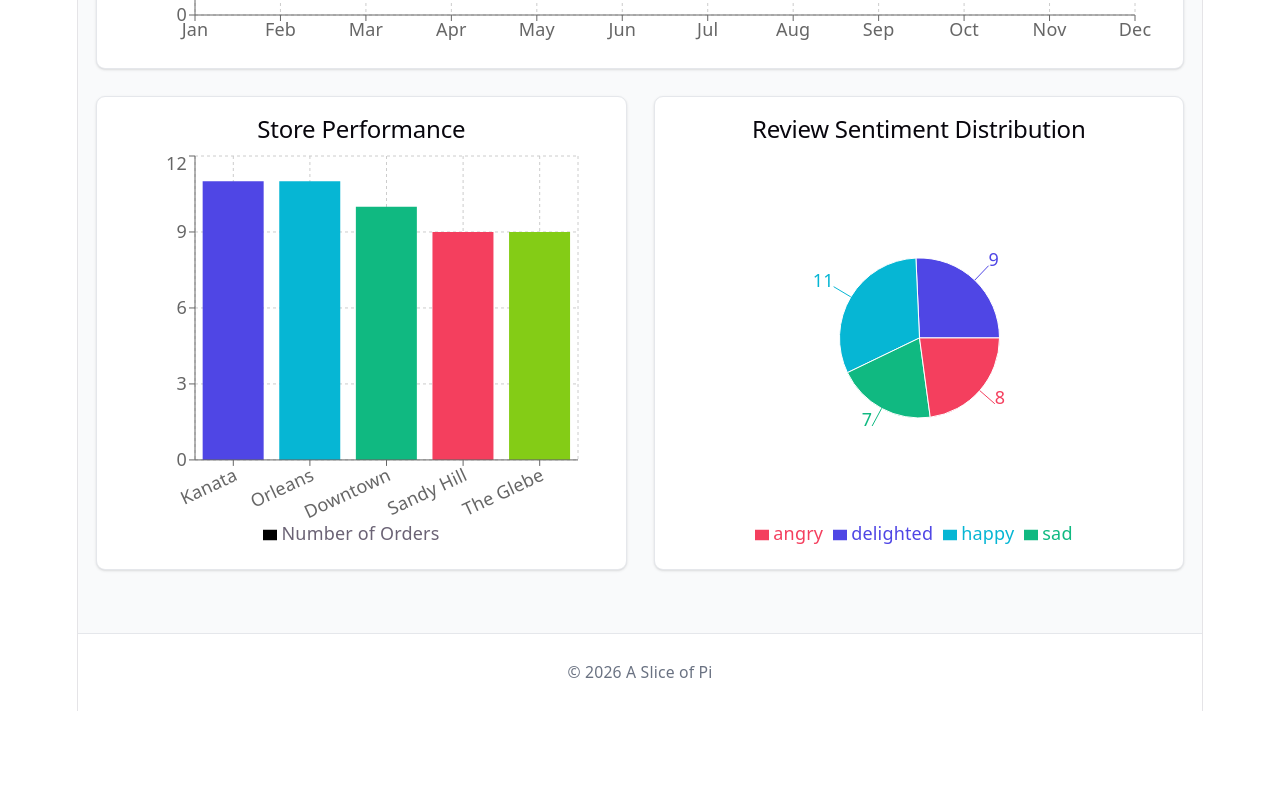
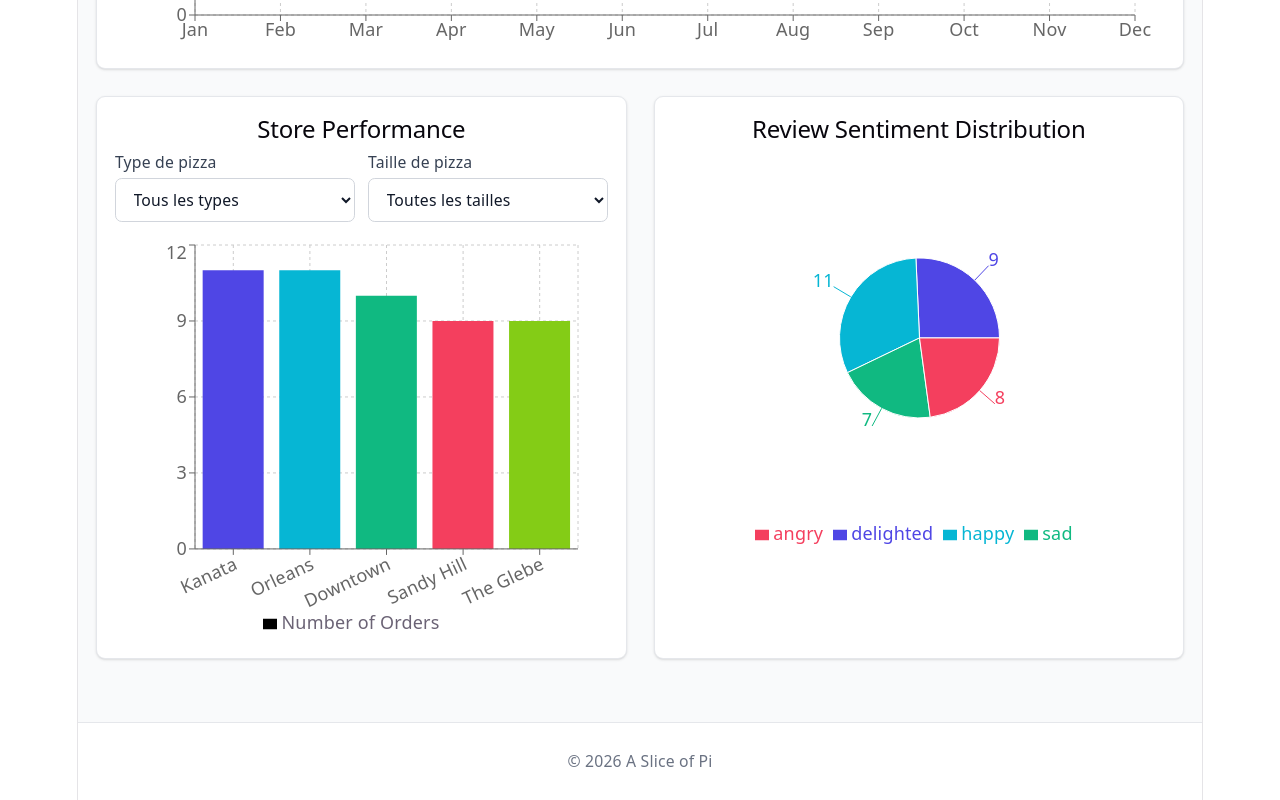
Before and after one commit to saoussen-slii/a-slice-of-pi-dashboard, a React (Vite) app: page / in a window 1280 px wide. Shown: the part 784-1584 px from the top of the page. Before the commit the page ends 1495 px from the top, so only its background shows below. Built offline with nearby package versions, Linux system fonts and the light colour scheme.

Commit message:
feature : ajouter un filtre pour les taille et type de pizza pour le graphe a bar

```diff
--- a/src/App.tsx
+++ b/src/App.tsx
@@ -5,6 +5,10 @@ import {
   MonthlyRevenueLineChart,
 } from "./components/charts";
 import TotalRevenueCard from "./components/kpi";
+import { orders } from "./data";
+import type { Order } from "./types.ts";
+
+const allOrders = orders as Order[];
 
 const App = () => {
   return (
@@ -15,8 +19,6 @@ const App = () => {
         </h1>
       </header>
 
-      <section aria-label="Filtres du tableau de bord"></section>
-
       <main className="mx-auto grid w-full min-w-0 max-w-6xl grid-cols-1 gap-6 p-4 xl:grid-cols-2">
         <div className="xl:col-span-2">
           <TotalRevenueCard />
@@ -26,7 +28,7 @@ const App = () => {
           <MonthlyRevenueLineChart />
         </div>
 
-        <StoreBarChart />
+        <StoreBarChart orders={allOrders} />
         <ReviewPieChart />
       </main>
 
--- a/src/components/charts/StoreBarChart.tsx
+++ b/src/components/charts/StoreBarChart.tsx
@@ -1,3 +1,4 @@
+import { useMemo, useState } from "react";
 import { ChartCard } from "../../common";
 import {
   BarChart,
@@ -10,16 +11,42 @@ import {
   Legend,
   ResponsiveContainer,
 } from "recharts";
-import { orders } from "../../data";
 import { CHART_COLORS } from "../../constants";
 import { getFrequencyCount } from "../../utils";
-import type { Order } from "../../types.ts";
+import type { Order, PizzaSize, PizzaType } from "../../types.ts";
+import { PizzaFilters } from "../filters";
 
-const storeCounts = getFrequencyCount(orders as Order[], "store");
+interface StoreBarChartProps {
+  orders: Order[];
+}
 
-const StoreBarChart = () => {
+const StoreBarChart = ({ orders }: StoreBarChartProps) => {
+  const [pizzaType, setPizzaType] = useState<PizzaType | "">("");
+  const [pizzaSize, setPizzaSize] = useState<PizzaSize | "">("");
+  const filteredOrders = useMemo(
+    () =>
+      orders
+        .map((order) => ({
+          ...order,
+          items: order.items.filter(
+            (item) =>
+              (!pizzaType || item.type === pizzaType) &&
+              (!pizzaSize || item.size === pizzaSize),
+          ),
+        }))
+        .filter((order) => order.items.length > 0),
+    [orders, pizzaType, pizzaSize],
+  );
+  const storeCounts = getFrequencyCount(filteredOrders, "store");
+
   return (
     <ChartCard title="Store Performance">
+      <PizzaFilters
+        pizzaType={pizzaType}
+        pizzaSize={pizzaSize}
+        onPizzaTypeChange={setPizzaType}
+        onPizzaSizeChange={setPizzaSize}
+      />
       <ResponsiveContainer width="100%" height={400}>
         <BarChart
           data={storeCounts}
--- /dev/null
+++ b/src/components/filters/PizzaFilters.tsx
@@ -0,0 +1,80 @@
+import type { PizzaSize, PizzaType } from "../../types.ts";
+
+interface PizzaFiltersProps {
+  pizzaType: PizzaType | "";
+  pizzaSize: PizzaSize | "";
+  onPizzaTypeChange: (value: PizzaType | "") => void;
+  onPizzaSizeChange: (value: PizzaSize | "") => void;
+}
+
+const pizzaTypes: PizzaType[] = [
+  "Cheese",
+  "Deluxe",
+  "Hawaiian",
+  "Meatlovers",
+  "Pepperoni",
+];
+const pizzaSizes: PizzaSize[] = ["S", "M", "L"];
+
+const PizzaFilters = ({
+  pizzaType,
+  pizzaSize,
+  onPizzaTypeChange,
+  onPizzaSizeChange,
+}: PizzaFiltersProps) => {
+  return (
+    <section
+      aria-label="Filtres des commandes"
+      className="mb-4 flex flex-col gap-3 sm:flex-row"
+    >
+      <div className="flex min-w-0 flex-1 flex-col gap-1 text-left">
+        <label
+          htmlFor="pizza-type"
+          className="text-sm font-medium text-gray-700"
+        >
+          Type de pizza
+        </label>
+        <select
+          id="pizza-type"
+          value={pizzaType}
+          onChange={(event) =>
+            onPizzaTypeChange(event.target.value as PizzaType | "")
+          }
+          className="w-full rounded-md border border-gray-300 bg-white px-3 py-2 text-sm text-gray-900 focus:border-indigo-500 focus:outline-none focus:ring-2 focus:ring-indigo-200"
+        >
+          <option value="">Tous les types</option>
+          {pizzaTypes.map((type) => (
+            <option key={type} value={type}>
+              {type}
+            </option>
+          ))}
+        </select>
+      </div>
+      <div className="flex min-w-0 flex-1 flex-col gap-1 text-left">
+        <label
+          htmlFor="pizza-size"
+          className="text-sm font-medium text-gray-700"
+        >
+          Taille de pizza
+        </label>
+        <select
+          id="pizza-size"
+          value={pizzaSize}
+          onChange={(event) =>
+            onPizzaSizeChange(event.target.value as PizzaSize | "")
+          }
+          className="w-full rounded-md border border-gray-300 bg-white px-3 py-2 text-sm text-gray-900 focus:border-indigo-500 focus:outline-none focus:ring-2 focus:ring-indigo-200"
+        >
+          <option value="">Toutes les tailles</option>
+          {pizzaSizes.map((size) => (
+            <option key={size} value={size}>
+              {size}
+            </option>
+          ))}
+        </select>
+      </div>
+    </section>
+  );
+};
+
+export default PizzaFilters;
--- /dev/null
+++ b/src/components/filters/index.ts
@@ -0,0 +1 @@
+export { default as PizzaFilters } from "./PizzaFilters";
```
